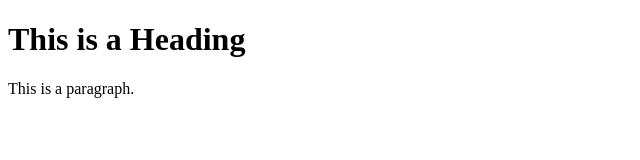
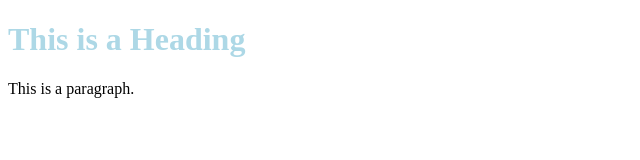
Before and after one commit to fatoujohn/fatoujohn.github.io, a plain HTML site: page index.html in a window 1280 px wide. Shown: the whole page, without its empty margins (0-640 px from the left). Drawn offline with Linux system fonts and the light colour scheme.

Commit message:
Update style.css

```diff
--- a/style.css
+++ b/style.css
@@ -1,3 +1,3 @@
-head {
-    background-color: lightblue;
+h1 {
+    color: lightblue;
 }
```
